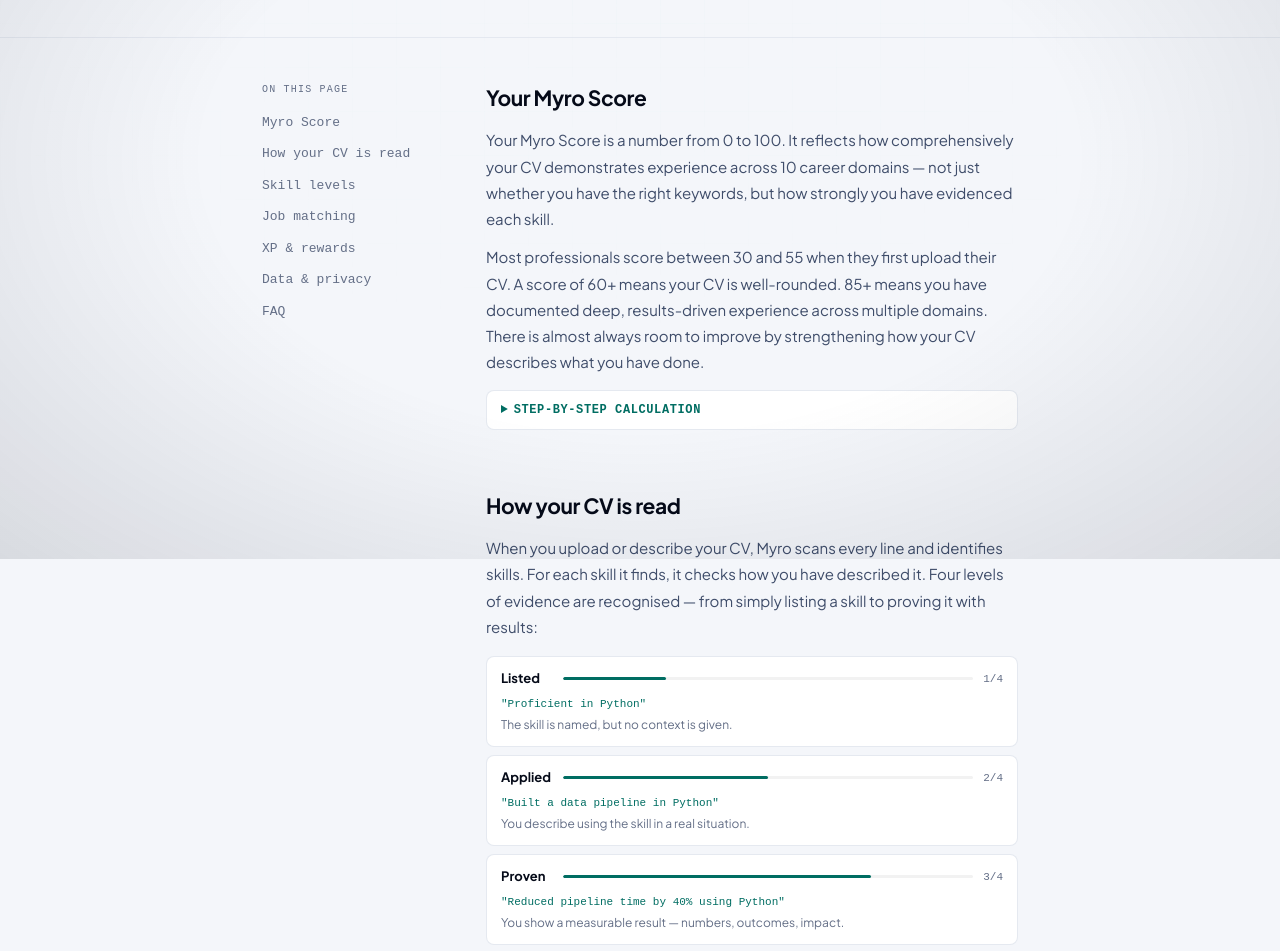
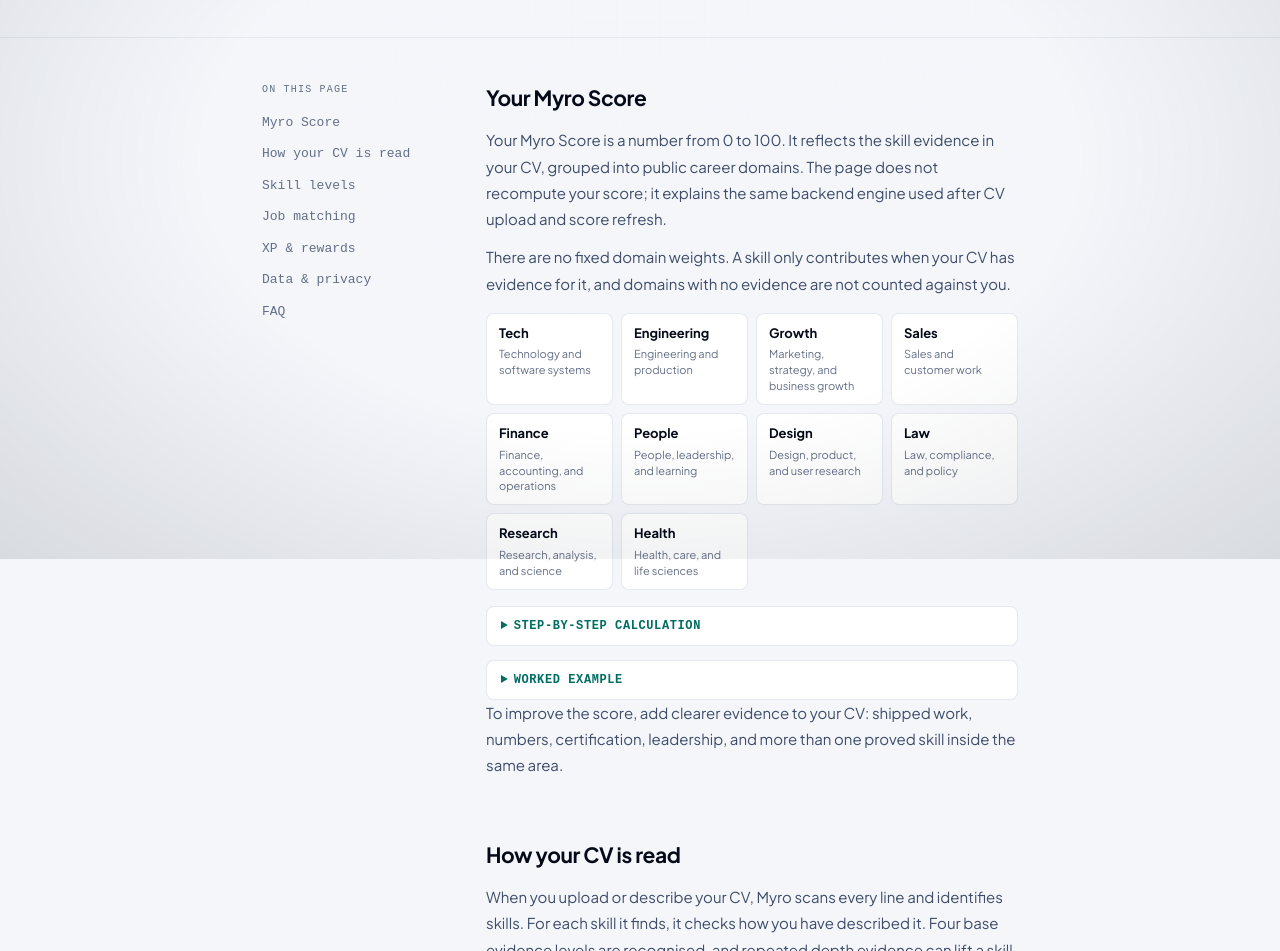
Before and after one commit to shivam07-hub/True_Yodha, a Next.js app in the folder frontend/: page /docs in a window 1280 px wide. Shown: the part 241-1192 px from the top of the page. Built offline with nearby package versions, Linux system fonts and the light colour scheme; no server answers.

Commit message:
feat(score): clarify scoring methodology docs

```diff
--- a/frontend/app/page.tsx
+++ b/frontend/app/page.tsx
@@ -6,7 +6,7 @@
 export const metadata: Metadata = {
   title: "Myro — A job-ready CV in 10 minutes",
   description:
-    "Upload your CV once. AI scores it across 12 career domains, tailors a version for every job, and shows you exactly which one to send. Private by default. Free.",
+    "Upload your CV once. AI scores it across 10 career domains, tailors a version for every job, and shows you exactly which one to send. Private by default. Free.",
   robots: { index: true, follow: true },
   alternates: { canonical: BASE },
   openGraph: {
--- a/frontend/components/cv/cv-score-progress.tsx
+++ b/frontend/components/cv/cv-score-progress.tsx
@@ -109,6 +109,9 @@
             Next milestone: <strong>{tier.next}</strong> · {tier.nextLabel}
           </div>
         ) : null}
+        <Link href="/docs#scoring" className="csp-done-method tm-control-focus">
+          How this score works
+        </Link>
         {done.downloadSlot ? (
           <div className="csp-done-actions">
             {done.downloadSlot}
--- a/frontend/components/docs/docs-page.tsx
+++ b/frontend/components/docs/docs-page.tsx
@@ -3,8 +3,8 @@
 import Link from "next/link"
 import { PublicTopNav } from "@/components/public/top-nav"
 import { PublicFooter } from "@/components/public/public-footer"
+import { ScoringSection } from "@/components/docs/scoring-section"
 import {
-  ScoringSection,
   CVReadingSection,
   SkillLevelsSection,
   MatchingSection,
--- a/frontend/components/docs/docs-sections.tsx
+++ b/frontend/components/docs/docs-sections.tsx
@@ -34,41 +34,13 @@
   )
 }
 
-// ── Section 1: Myro Score ─────────────────────────────────────────────────────
-
-export function ScoringSection() {
-  return (
-    <Section id="scoring" title="Your Myro Score">
-      <P>
-        Your Myro Score is a number from 0 to 100. It reflects how comprehensively your CV
-        demonstrates experience across 10 career domains — not just whether you have the right
-        keywords, but how strongly you have evidenced each skill.
-      </P>
-      <P>
-        Most professionals score between 30 and 55 when they first upload their CV. A score of
-        60+ means your CV is well-rounded. 85+ means you have documented deep, results-driven
-        experience across multiple domains. There is almost always room to improve by
-        strengthening how your CV describes what you have done.
-      </P>
-      <Detail summary="Step-by-step calculation">
-        <ol style={{ paddingLeft: 18, margin: "4px 0", display: "flex", flexDirection: "column", gap: 8 }}>
-          <li><strong>Skill evidence</strong> — each skill found in your CV is rated by how strongly it is described (see <a href="#cv-reading" style={{ color: "var(--tm-interactive)" }}>How your CV is read</a>). Rating: 1–4.</li>
-          <li><strong>Domain score</strong> — skills are grouped into one of 10 career domains. The domain score is the coverage-weighted average of evidence ratings, with a breadth bonus that rewards having many skills rather than just one strong one. Result: 0–100 per domain.</li>
-          <li><strong>Myro Score</strong> — the arithmetic mean of all 10 domain scores.</li>
-        </ol>
-        <p style={{ marginTop: 8 }}>The 10 career domains are: Technology, Engineering, Growth, Sales, Finance, People, Design, Law, Research, and Health.</p>
-      </Detail>
-    </Section>
-  )
-}
-
 // ── Section 2: CV reading ─────────────────────────────────────────────────────
 
 const EVIDENCE_ROWS = [
-  { label: "Listed",     pct: "25%", strength: "1/4", example: '"Proficient in Python"',                          desc: "The skill is named, but no context is given." },
-  { label: "Applied",    pct: "50%", strength: "2/4", example: '"Built a data pipeline in Python"',               desc: "You describe using the skill in a real situation." },
-  { label: "Proven",     pct: "75%", strength: "3/4", example: '"Reduced pipeline time by 40% using Python"',     desc: "You show a measurable result — numbers, outcomes, impact." },
-  { label: "Led",       pct: "100%", strength: "4/4", example: '"Led 4 engineers building Python services"',       desc: "You directed others using this skill — managed, mentored, architected." },
+  { label: "Listed",     pct: "25%", strength: "L1", example: '"Proficient in Python"',                          desc: "The skill is named, but no context is given." },
+  { label: "Applied",    pct: "50%", strength: "L2", example: '"Built a data pipeline in Python"',               desc: "You describe using the skill in a real situation." },
+  { label: "Proven",     pct: "75%", strength: "L3", example: '"Reduced pipeline time by 40% using Python"',     desc: "You show a measurable result, certification, or outside validation." },
+  { label: "Led",       pct: "100%", strength: "L4", example: '"Led 4 engineers building Python services"',       desc: "You directed others using this skill — managed, mentored, architected." },
 ]
 
 export function CVReadingSection() {
@@ -76,8 +48,8 @@
     <Section id="cv-reading" title="How your CV is read">
       <P>
         When you upload or describe your CV, Myro scans every line and identifies skills. For
-        each skill it finds, it checks how you have described it. Four levels of evidence are
-        recognised — from simply listing a skill to proving it with results:
+        each skill it finds, it checks how you have described it. Four base evidence levels are
+        recognised, and repeated depth evidence can lift a skill to L5:
       </P>
       <div style={{ display: "flex", flexDirection: "column", gap: 8, margin: "16px 0" }}>
         {EVIDENCE_ROWS.map(ev => (
@@ -95,10 +67,9 @@
         ))}
       </div>
       <P>
-        Certifications are also recognised as strong evidence (equivalent to &ldquo;Proven&rdquo;). The
-        strongest evidence type found across your entire CV sets each skill&apos;s rating — so
-        adding impact numbers or leadership context to any bullet point automatically upgrades
-        that skill&apos;s score on your next upload.
+        Certifications are also recognised as strong evidence. The strongest evidence type
+        found across your CV sets the skill&apos;s base level; enough accumulated depth evidence
+        can raise it one more step on your next upload.
       </P>
     </Section>
   )
--- /dev/null
+++ b/frontend/components/docs/scoring-section.tsx
@@ -0,0 +1,79 @@
+import { Detail, P, Section } from "@/components/docs/docs-sections"
+import {
+  PUBLIC_SCORE_DOMAINS,
+  SCORE_ENGINE_FACTS,
+  workedClusterScore,
+  workedDomainScore,
+} from "@/lib/score-methodology"
+
+const WORKED = workedClusterScore({
+  userSkillCount: 2,
+  totalClusterSkills: 50,
+  strongestLevel: 2,
+})
+const WORKED_DOMAIN = workedDomainScore(WORKED.clusterScore, 2)
+
+export function ScoringSection() {
+  return (
+    <Section id="scoring" title="Your Myro Score">
+      <P>
+        Your Myro Score is a number from 0 to 100. It reflects the skill evidence in
+        your CV, grouped into public career domains. The page does not recompute your
+        score; it explains the same backend engine used after CV upload and score refresh.
+      </P>
+      <P>
+        There are no fixed domain weights. A skill only contributes when your CV has
+        evidence for it, and domains with no evidence are not counted against you.
+      </P>
+
+      <div style={{ display: "grid", gridTemplateColumns: "repeat(auto-fit, minmax(118px, 1fr))", gap: 8, margin: "16px 0" }}>
+        {PUBLIC_SCORE_DOMAINS.map((domain) => (
+          <div key={domain.short} style={{ border: "1px solid var(--tm-border-soft)", borderRadius: 8, padding: "10px 12px", background: "var(--tm-surface)" }}>
+            <div style={{ fontSize: 13, fontWeight: 700, color: "var(--tm-text)" }}>{domain.short}</div>
+            <div style={{ marginTop: 3, fontSize: 11, lineHeight: 1.45, color: "var(--tm-text-faint)" }}>{domain.full}</div>
+          </div>
+        ))}
+      </div>
+
+      <Detail summary="Step-by-step calculation">
+        <ol style={{ paddingLeft: 18, margin: "4px 0", display: "flex", flexDirection: "column", gap: 8 }}>
+          <li>
+            <strong>Skill evidence</strong> — each CV signal maps to a skill level:
+            mention L1, project L2, impact or certification L3, leadership L4.
+            Enough depth evidence can lift a skill to L5.
+          </li>
+          <li>
+            <strong>Cluster score</strong> — related skills are grouped first. The
+            strongest level is divided by 5, then multiplied by a log coverage factor:
+            <code style={{ marginLeft: 4 }}>{SCORE_ENGINE_FACTS.clusterFormula}</code>.
+          </li>
+          <li>
+            <strong>Domain score</strong> — cluster scores in the same domain are averaged
+            by skill count, then a breadth bonus rewards proving several skills in that
+            domain. Result: 0-100 per domain.
+          </li>
+          <li>
+            <strong>Myro Score</strong> — the final score is the mean of domains where
+            your CV has evidence. Job-market demand shapes upgrade suggestions, not the
+            total score itself.
+          </li>
+        </ol>
+      </Detail>
+
+      <Detail summary="Worked example">
+        <p style={{ margin: 0 }}>
+          Suppose your CV proves 2 skills in a 50-skill cluster and your strongest
+          evidence is L2. The log coverage is <strong>{WORKED.coverage}</strong>;
+          the cluster score is <strong>{WORKED.clusterScore}/100</strong>. With two
+          evidenced skills in that domain, the breadth bonus lifts the domain score
+          to about <strong>{WORKED_DOMAIN}/100</strong>.
+        </p>
+      </Detail>
+
+      <P>
+        To improve the score, add clearer evidence to your CV: shipped work, numbers,
+        certification, leadership, and more than one proved skill inside the same area.
+      </P>
+    </Section>
+  )
+}
--- a/frontend/components/skills/score-ring.tsx
+++ b/frontend/components/skills/score-ring.tsx
@@ -1,6 +1,7 @@
 "use client"
 
 import { useState, useEffect } from "react"
+import Link from "next/link"
 import { useRecomputeStore } from "@/store/recomputeStore"
 import { tierForScore } from "@/lib/score-tiers"
 
@@ -18,7 +19,12 @@
   const recomputing = useRecomputeStore(s => s.pendingBaselineId !== null)
 
   return (
-    <div style={{ display: "flex", alignItems: "center", gap: 16, flexShrink: 0 }}>
+    <Link
+      href="/docs#scoring"
+      aria-label={`Myro Score ${score}. See how this score is calculated.`}
+      title="See how this score is calculated"
+      style={{ display: "flex", alignItems: "center", gap: 16, flexShrink: 0, color: "inherit", textDecoration: "none" }}
+    >
       <svg
         width={68} height={68} viewBox="0 0 68 68"
         aria-busy={recomputing}
@@ -50,6 +56,6 @@
           </div>
         )}
       </div>
-    </div>
+    </Link>
   )
 }
--- /dev/null
+++ b/frontend/lib/score-methodology.ts
@@ -0,0 +1,53 @@
+export interface PublicScoreDomain {
+  short: string
+  full: string
+}
+
+export const PUBLIC_SCORE_DOMAINS: ReadonlyArray<PublicScoreDomain> = [
+  { short: "Tech", full: "Technology and software systems" },
+  { short: "Engineering", full: "Engineering and production" },
+  { short: "Growth", full: "Marketing, strategy, and business growth" },
+  { short: "Sales", full: "Sales and customer work" },
+  { short: "Finance", full: "Finance, accounting, and operations" },
+  { short: "People", full: "People, leadership, and learning" },
+  { short: "Design", full: "Design, product, and user research" },
+  { short: "Law", full: "Law, compliance, and policy" },
+  { short: "Research", full: "Research, analysis, and science" },
+  { short: "Health", full: "Health, care, and life sciences" },
+]
+
+export const SCORE_ENGINE_FACTS = {
+  backendEntry: "backend/app/services/scoring/orchestrator.py::recompute_score",
+  historicalEntry: "compute_and_persist_score was replaced by scoring facades in ADR 0002",
+  clusterFormula: "level/5 * (0.3 + 0.7 * log1p(user skills in cluster) / log1p(total skills in cluster))",
+  domainFormula: "skill-count-weighted cluster mean * breadth bonus * 100",
+  totalScoreMethod: "mean_of_domains_with_evidence",
+} as const
+
+interface WorkedClusterInput {
+  userSkillCount: number
+  totalClusterSkills: number
+  strongestLevel: number
+}
+
+export function workedClusterScore(input: WorkedClusterInput) {
+  const coverage = Math.log1p(input.userSkillCount) / Math.log1p(input.totalClusterSkills)
+  const levelStrength = input.strongestLevel / 5
+  const clusterScore = levelStrength * (0.3 + 0.7 * coverage) * 100
+
+  return {
+    coverage: round(coverage, 4),
+    levelStrength: round(levelStrength, 4),
+    clusterScore: round(clusterScore, 1),
+  }
+}
+
+export function workedDomainScore(clusterScore: number, userSkillCount: number): number {
+  const breadth = Math.log1p(Math.max(0, userSkillCount - 1)) / Math.log1p(19)
+  return round(clusterScore * (1 + 0.5 * Math.min(breadth, 1)), 1)
+}
+
+function round(value: number, places: number): number {
+  const factor = 10 ** places
+  return Math.round(value * factor) / factor
+}
```
Also changed, not shown: frontend/components/cv/cv-score-progress.css (+7 -0 lines), 1 other file (tests, documents, lock files or other folders).
